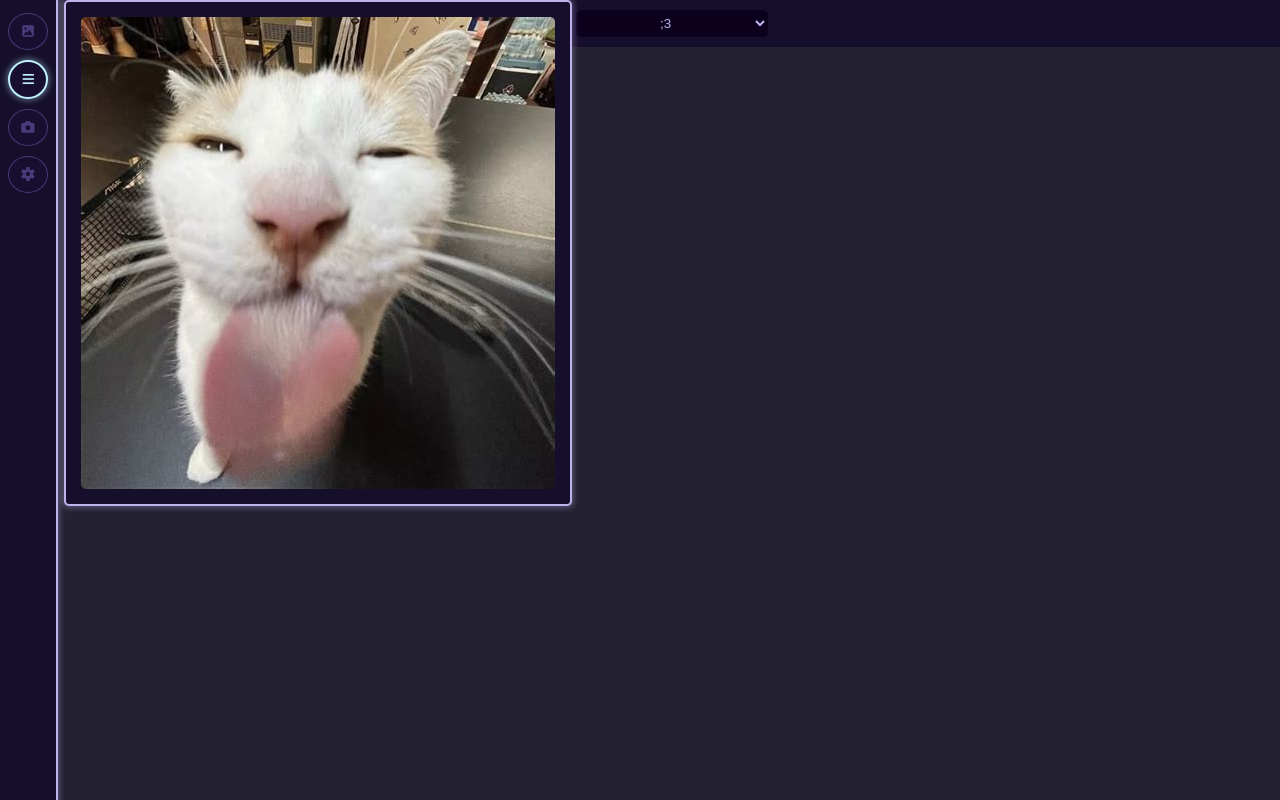
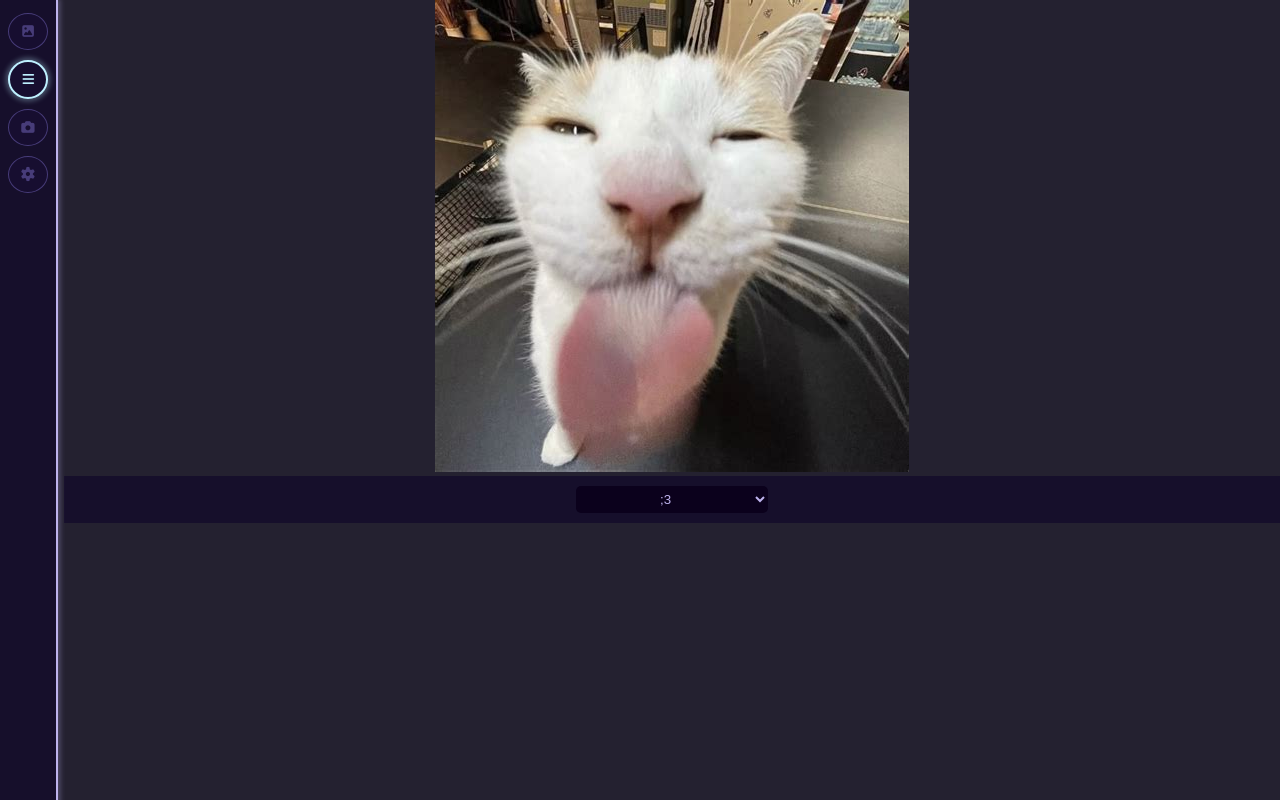
Before and after one commit to walledlakerobotics/308-OCCRA-2025-Vision, a Svelte app in the folder dashboard/: page /#dashboard in a window 1280 px wide. Both pictures are taken after a click on the button 28 px from the left and 79 px from the top of the page. Built offline with nearby package versions, Linux system fonts and the light colour scheme.

Commit message:
Update Calibration.svelte

```diff
--- a/dashboard/src/Calibration.svelte
+++ b/dashboard/src/Calibration.svelte
@@ -3,7 +3,9 @@
     </script>
 
     <div class="cameraContainer">
+        <div class="camImage">
             <img src="{placeholder}" alt="">
+        </div>
     </div>
 
     <div class="propertieSettings">
@@ -22,27 +24,6 @@
 
             margin: 0%;
             display: flex;
-    }
-
-    .cameraContainer  {
-        background-color: var(--foregroundColor);
-
-        position: fixed;
-        border-radius: 5px;
-
-        margin: auto;
-
-        padding: 15px;
-
-        border: solid 2px;
-
-        border-color: var(--borderColor);
-        box-shadow: 0 0 5px 2.5px var(--borderGlow);
-
-        justify-content: center;
-        display: flex;
-
-
         }
 
         select {
@@ -66,9 +47,14 @@
 
         }
 
-    img {
-        border-radius: 5px;
+        .cameraContainer {
+            display: flex;
+        }
 
+        .camImage {
+            /* position: fixed; */
+            margin-left: auto;
+            margin-right: auto;
         }
 
 
```
Lines whose indentation alone changed are shown as unchanged.
